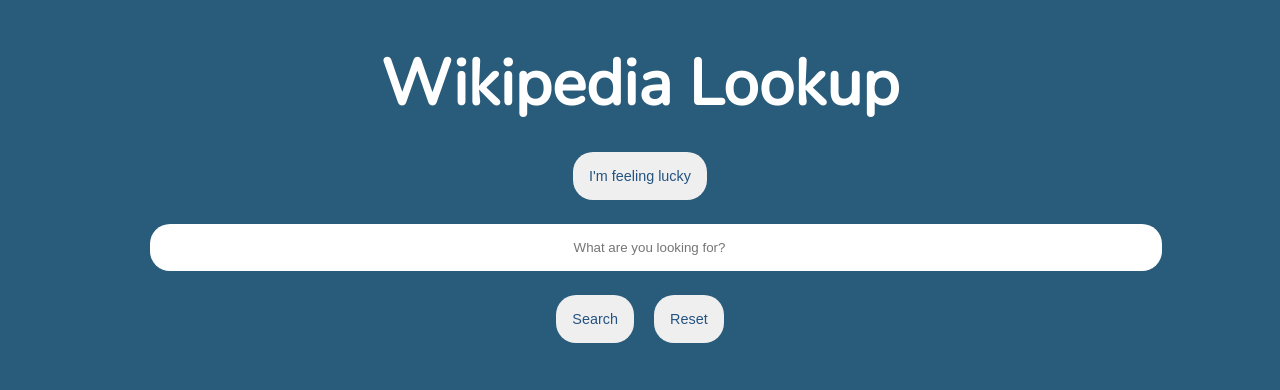
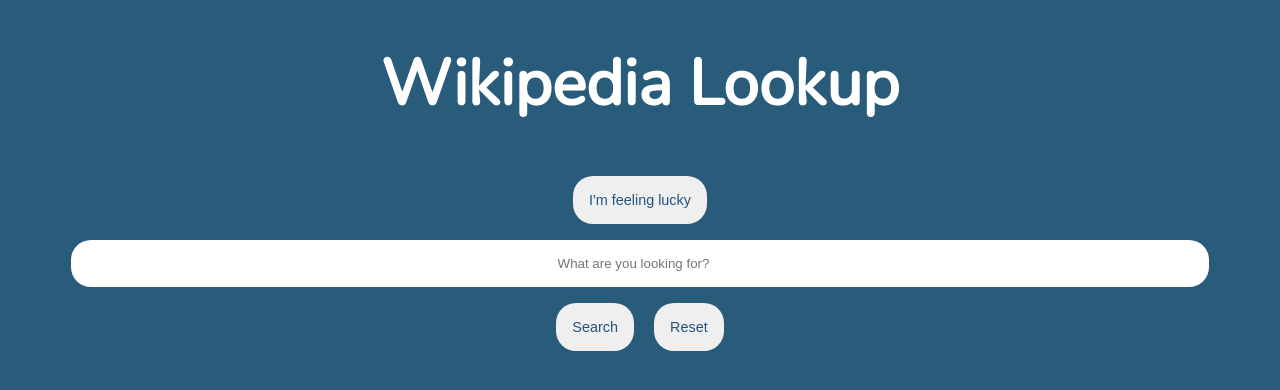
Before and after one commit to optimusam/wikipedia-viewer, a plain HTML site: page index.html in a window 1280 px wide. Drawn offline with nearby package versions, Linux system fonts and the light colour scheme.

```diff
--- a/style.css
+++ b/style.css
@@ -1,24 +1,27 @@
+html {
+    margin: 0;
+    padding: 0;
+}
 body {
     background:rgb(41, 92, 122);
     color: white;
     font-family: 'Nunito', sans-serif;
     font-size: 16px;
 }
-
 .container {
     margin: 0 auto;
-    width: 80%;
+    width: 100%;
 }
 .search {
     width: 100%;
     text-align: center;
+    margin: 0;
+    padding: 0;
 }
-#randbtn {
-    right: 25%;
-}
+
 h1 {
     font-size: 4rem;
-    margin: 5vh 1rem 1rem 1rem;
+    margin: 5vh 0;
     text-align: center;
 }
 .btn {
@@ -34,16 +37,22 @@ h1 {
 .btn:focus {
     outline: none;
 }
+.search{
+    margin:0 auto;
+    width: 90%;
+}
 
 #query {
     color: rgb(36, 83, 128);
     width: 100%;
     padding: 1rem;
-    margin: 1rem;
+    margin: 0.5rem 0;
     border: none;
     border-radius: 20px;
     text-align: center;
-    clear: both;
+}
+#query:focus {
+    outline: none;
 }
 
 #resultelem > a{
@@ -66,6 +75,9 @@ h1 {
 #resultelem > a > div .search-title {
     color: rgb(102, 85, 54);
 }
+#resultelem > p {
+    font-size: 1.5rem;
+}
 .slide {
     animation-name: slideup;
     animation-duration: 500ms;
```
